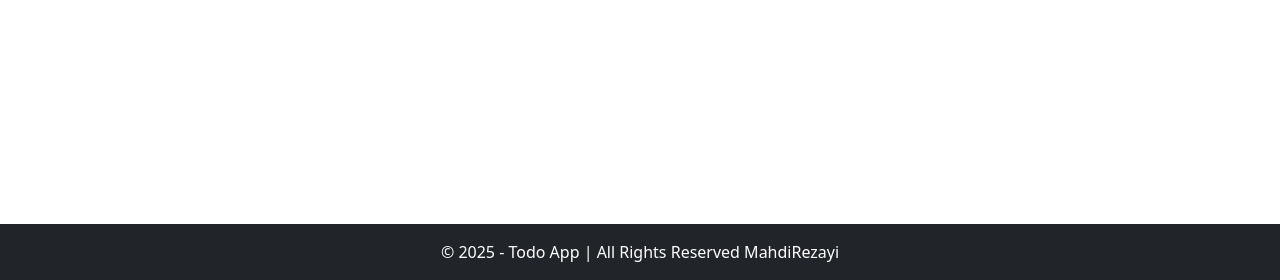
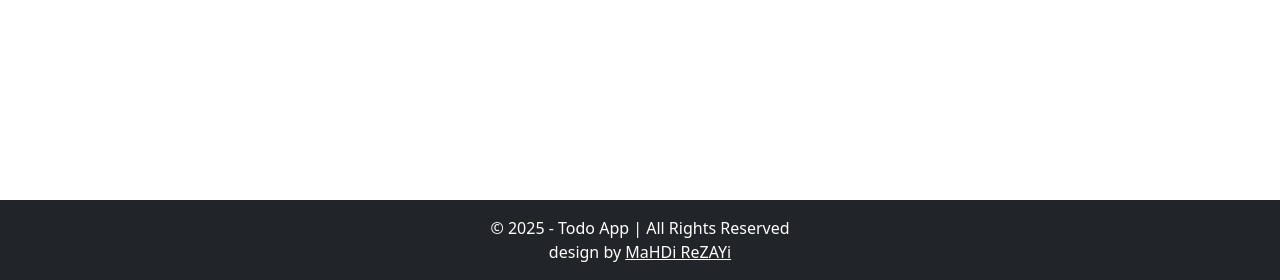
Before and after one commit to mahdi-rezayi/todo_list_django, a Django app: page /category/create in a window 1280 px wide. Shown: the part 520-800 px from the top of the page. Run offline with Django 5.2, Linux system fonts and the light colour scheme; some libraries are stand-ins or nearby versions.

Commit message:
add link

```diff
--- a/main/templates/layout.html
+++ b/main/templates/layout.html
@@ -31,7 +31,9 @@
 </div>
 
 <footer class="bg-dark text-white text-center py-3 mt-4" style="position: absolute;bottom: 0; width: 100%">
-    &copy; 2025 - Todo App | All Rights Reserved MahdiRezayi
+    &copy; 2025 - Todo App | All Rights Reserved
+    <br />
+    design by <a href="https://rizy.ir/S3R5uo4" class="text-white">MaHDi ReZAYi</a>
 </footer>
 
 <script src="https://cdnjs.cloudflare.com/ajax/libs/bootstrap/5.3.2/js/bootstrap.bundle.min.js"></script>
```
